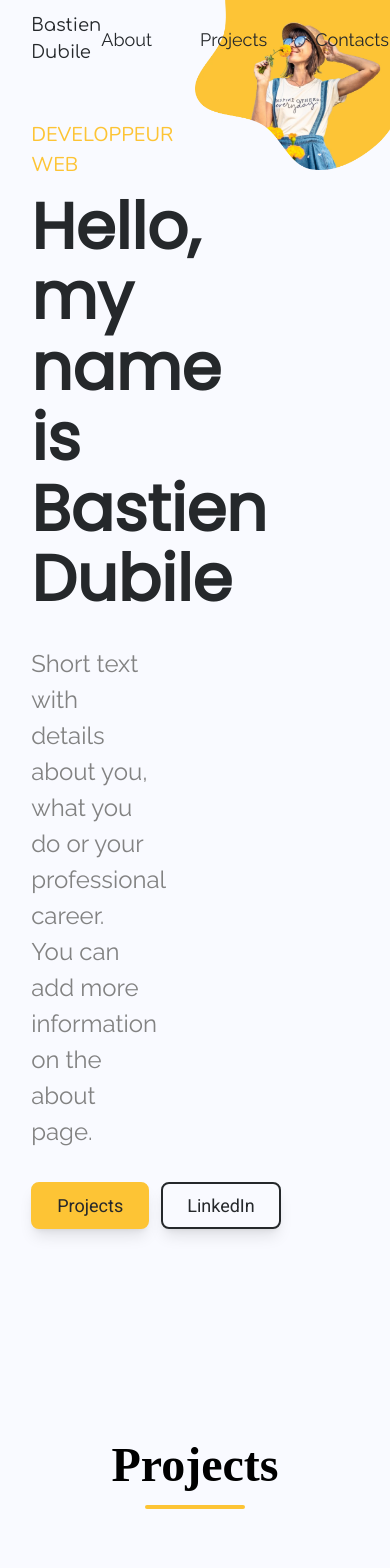
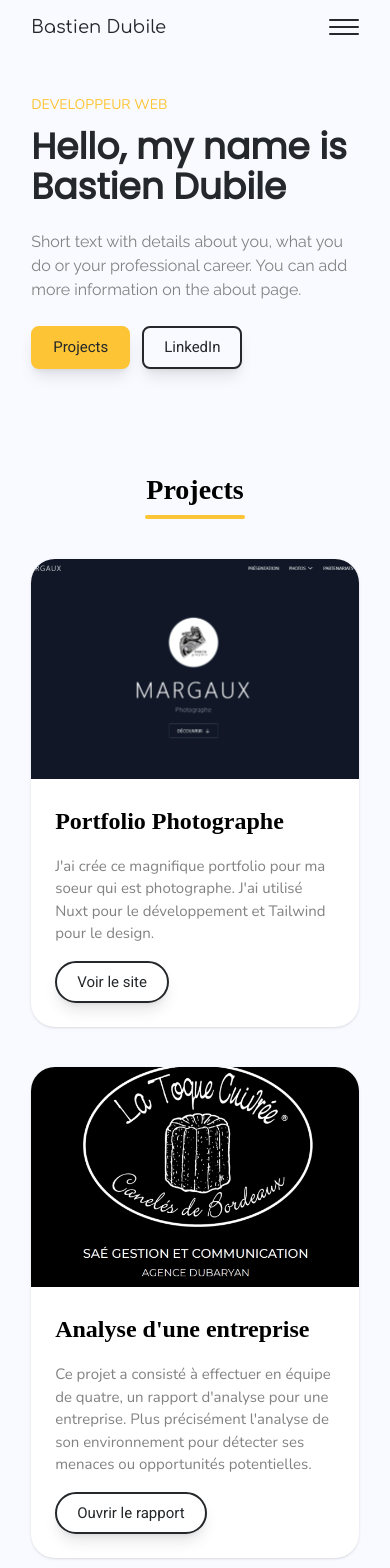
Before and after one commit to Tyzing/portfolio-web-efrei, a React (Vite) app: page / in a window 390 px wide. Shown: the top 1568 px of the page. Built offline with nearby package versions, Linux system fonts and the light colour scheme.

Commit message:
Ajout du responsive

```diff
--- a/src/App.jsx
+++ b/src/App.jsx
@@ -4,9 +4,9 @@ const name = "Bastien Dubile";
 
 function App() {
   return (
-    <div className="bg-[#F9FAFF] bg-[url('/image-accueil.webp')] bg-no-repeat bg-right-top bg-[size:50%_auto] min-h-screen">
+    <div className="bg-[#F9FAFF] md:bg-[url('/image-accueil.webp')] md:bg-no-repeat md:bg-right-top md:bg-[size:50%_auto] min-h-screen">
+      <Header name={name} />
       <div className="mx-[8%]">
-        <Header name={name} />
         <Heros name={name} />
         <ListProject title="Projects"/>
         <Footer />
--- a/src/components/Button.jsx
+++ b/src/components/Button.jsx
@@ -3,7 +3,7 @@ function Button({ text, borderColor, backgroundColor, textColor, borderRadius =
   return (
     <a href={link} {...(isExternal ? { target: "_blank", rel: "noopener noreferrer" } : {})}>
       <button
-        className="font-roboto font-medium text-[18px] py-[8px] px-[24px] border-2 cursor-pointer shadow-lg"
+        className="font-roboto font-medium text-[15px] md:text-[18px] py-[8px] px-[20px] md:px-[24px] border-2 cursor-pointer shadow-lg"
         style={{
           borderColor: borderColor,
           backgroundColor: backgroundColor,
--- a/src/components/Footer.jsx
+++ b/src/components/Footer.jsx
@@ -1,6 +1,6 @@
 function Footer() {
   return (
-    <div className="flex flex-col items-center gap-[32px] mt-[100px] mb-[50px]">
+    <div className="flex flex-col items-center gap-[32px] mt-[60px] md:mt-[100px] mb-[30px] md:mb-[50px]">
       <div className="flex items-center gap-[24px]">
         <a href="https://www.instagram.com/" target="_blank" rel="noopener noreferrer">
           <img src="/InstagramLogo.svg" alt="Instagram" width={37} />
--- a/src/components/Header.jsx
+++ b/src/components/Header.jsx
@@ -2,7 +2,7 @@ import NavBar from "./NavBar";
 
 function Header({ name }) {
   return (
-    <div className="h-[56px]">
+    <div className="sticky top-0 z-40 bg-[#F9FAFF]/95 backdrop-blur-sm px-[8%]">
       <NavBar name={name} />
     </div>
   )
--- a/src/components/Heros.jsx
+++ b/src/components/Heros.jsx
@@ -2,12 +2,12 @@ import Button from "./Button"
 
 function Heros({ name }) {
   return (
-    <div className="w-[36%] flex flex-col gap-[12px] mt-[64px]">
-      <p className="font-nunito text-[20px] text-yellow">DEVELOPPEUR WEB</p>
-      <div className="flex flex-col gap-[32px]">
-        <h1 className="font-poppins font-bold text-[64px] leading-[1.1] text-charcoal m-0">Hello,  my name is {name}</h1>
-        <p className="font-raleway text-[24px] text-gray">Short text with details about you, what you do or your professional career. You can add more information on the about page.</p>
-        <div className="flex gap-[12px]">
+    <div className="w-full md:w-[50%] flex flex-col gap-[12px] mt-[40px] md:mt-[64px] pb-[40px] md:pb-0">
+      <p className="font-nunito text-[14px] md:text-[20px] text-yellow">DEVELOPPEUR WEB</p>
+      <div className="flex flex-col gap-[24px] md:gap-[32px]">
+        <h1 className="font-poppins font-bold text-[36px] md:text-[64px] leading-[1.1] text-charcoal m-0">Hello, my name is {name}</h1>
+        <p className="font-raleway text-[16px] md:text-[24px] text-gray">Short text with details about you, what you do or your professional career. You can add more information on the about page.</p>
+        <div className="flex flex-wrap gap-[12px]">
           <Button text="Projects" link="#projects" backgroundColor="var(--color-yellow)" borderColor="var(--color-yellow)" textColor="var(--color-charcoal)" />
           <Button text="LinkedIn" link="https://www.linkedin.com/in/bastien-dubile" backgroundColor="transparent" borderColor="var(--color-charcoal)" textColor="var(--color-charcoal)" />
         </div>
--- a/src/components/ItemProject.jsx
+++ b/src/components/ItemProject.jsx
@@ -1,11 +1,22 @@
 import Button from "./Button";
 
 function ItemProject({ titleProject, descriptionProject, linkProject, imageRight, imageSrc, textButton = "Voir le Projet" }) {
-  const textContent = (
-    <div className="flex flex-col justify-center gap-[24px] p-[50px] w-1/2">
-      <h2 className="font-playfair font-bold text-[40px]">{titleProject}</h2>
-      <p className="font-nunito text-[18px] text-gray">{descriptionProject}</p>
-      <div>
+  return (
+    <div className="flex flex-col md:flex-row rounded-[24px] bg-white overflow-hidden shadow-sm w-full h-auto md:h-[400px]">
+      {/* Image – always on top on mobile; alternates left/right on desktop */}
+      <div className={`w-full md:w-1/2 h-[220px] md:h-full overflow-hidden order-1 ${imageRight ? "md:order-2" : "md:order-1"}`}>
+        <img
+          src={imageSrc}
+          alt={titleProject}
+          className="w-full h-full object-cover"
+        />
+      </div>
+
+      {/* Text */}
+      <div className={`flex flex-col justify-center gap-[16px] md:gap-[24px] p-[24px] md:p-[50px] w-full md:w-1/2 order-2 ${imageRight ? "md:order-1" : "md:order-2"}`}>
+        <h2 className="font-playfair font-bold text-[24px] md:text-[40px]">{titleProject}</h2>
+        <p className="font-nunito text-[15px] md:text-[18px] text-gray">{descriptionProject}</p>
+        <div>
           <Button
             text={textButton}
             link={linkProject}
@@ -14,33 +25,8 @@ function ItemProject({ titleProject, descriptionProject, linkProject, imageRight
             textColor="var(--color-charcoal)"
             borderRadius="24px"
           />
+        </div>
       </div>
-    </div>
-  );
-
-  const imageContent = (
-    <div className="w-1/2 h-full overflow-hidden">
-      <img
-        src={imageSrc}
-        alt={titleProject}
-        className="w-full h-full object-cover"
-      />
-    </div>
-  );
-
-  return (
-    <div className="flex flex-row rounded-[24px] bg-white overflow-hidden shadow-sm w-full h-[400px]">
-      {imageRight ? (
-        <>
-          {textContent}
-          {imageContent}
-        </>
-      ) : (
-        <>
-          {imageContent}
-          {textContent}
-        </>
-      )}
     </div>
   );
 }
--- a/src/components/ListProject.jsx
+++ b/src/components/ListProject.jsx
@@ -4,7 +4,7 @@ import projects from "../data/projects.json"
 
 function ListProject({ title }) {
   return (
-    <div id="projects" className="flex flex-col mt-[200px] gap-[80px] mx-[8%]">
+    <div id="projects" className="flex flex-col mt-[60px] md:mt-[200px] gap-[40px] md:gap-[80px] md:mx-[8%]">
       <TitleSection title={title} />
       {projects.map((project, index) => (
         <ItemProject
--- a/src/components/NavBar.jsx
+++ b/src/components/NavBar.jsx
@@ -1,26 +1,59 @@
+import { useState } from "react";
+
 function NavBar({ name }) {
+  const [isOpen, setIsOpen] = useState(false);
+
+  const links = [
+    { href: "#about", label: "About" },
+    { href: "#projects", label: "Projects" },
+    { href: "#contacts", label: "Contacts" },
+  ];
+
   return (
-    <nav className="flex items-center justify-between py-[12px]">
+    <nav className="flex items-center justify-between py-[12px] relative">
       <span className="font-comfortaa text-[18px] text-charcoal">
         {name}
       </span>
-      <ul className="flex gap-[48px] list-none m-0 p-0">
-        <li>
-          <a href="#about" className="font-raleway text-[18px] text-charcoal no-underline hover:underline">
-            About
-          </a>
-        </li>
-        <li>
-          <a href="#projects" className="font-raleway text-[18px] text-charcoal no-underline hover:underline">
-            Projects
-          </a>
-        </li>
-        <li>
-          <a href="#contacts" className="font-raleway text-[18px] text-charcoal no-underline hover:underline">
-            Contacts
-          </a>
-        </li>
+
+      {/* Desktop menu */}
+      <ul className="hidden md:flex gap-[48px] list-none m-0 p-0">
+        {links.map(({ href, label }) => (
+          <li key={href}>
+            <a href={href} className="font-raleway text-[18px] text-charcoal no-underline hover:underline">
+              {label}
+            </a>
+          </li>
+        ))}
       </ul>
+
+      {/* Burger button – mobile only */}
+      <button
+        className="md:hidden flex flex-col justify-center gap-[5px] w-[30px] h-[30px] cursor-pointer bg-transparent border-none p-0"
+        onClick={() => setIsOpen(!isOpen)}
+        aria-label="Toggle navigation menu"
+        aria-expanded={isOpen}
+      >
+        <span className={`block w-full h-[2px] bg-charcoal rounded transition-all duration-300 origin-center ${isOpen ? "rotate-45 translate-y-[7px]" : ""}`} />
+        <span className={`block w-full h-[2px] bg-charcoal rounded transition-all duration-300 ${isOpen ? "opacity-0" : ""}`} />
+        <span className={`block w-full h-[2px] bg-charcoal rounded transition-all duration-300 origin-center ${isOpen ? "-rotate-45 -translate-y-[7px]" : ""}`} />
+      </button>
+
+      {/* Mobile dropdown menu */}
+      {isOpen && (
+        <ul className="md:hidden absolute top-full left-0 right-0 bg-[#F9FAFF]/95 backdrop-blur-sm list-none m-0 p-0 shadow-md z-50 rounded-b-lg">
+          {links.map(({ href, label }) => (
+            <li key={href}>
+              <a
+                href={href}
+                onClick={() => setIsOpen(false)}
+                className="block font-raleway text-[18px] text-charcoal no-underline py-[14px] px-[16px] hover:bg-black/5"
+              >
+                {label}
+              </a>
+            </li>
+          ))}
+        </ul>
+      )}
     </nav>
   );
 }
--- a/src/components/TitleSection.jsx
+++ b/src/components/TitleSection.jsx
@@ -2,7 +2,7 @@ function TitleSection({ title }) {
   return (
     <div>
       <div className="flex flex-col gap-[4px] items-center">
-        <h2 className="font-playfair text-[48px] font-semibold">{title}</h2>
+        <h2 className="font-playfair text-[28px] md:text-[48px] font-semibold">{title}</h2>
         <div className="w-[100px] h-[4px] bg-yellow rounded-[2px]"></div>
       </div>
     </div>
```
